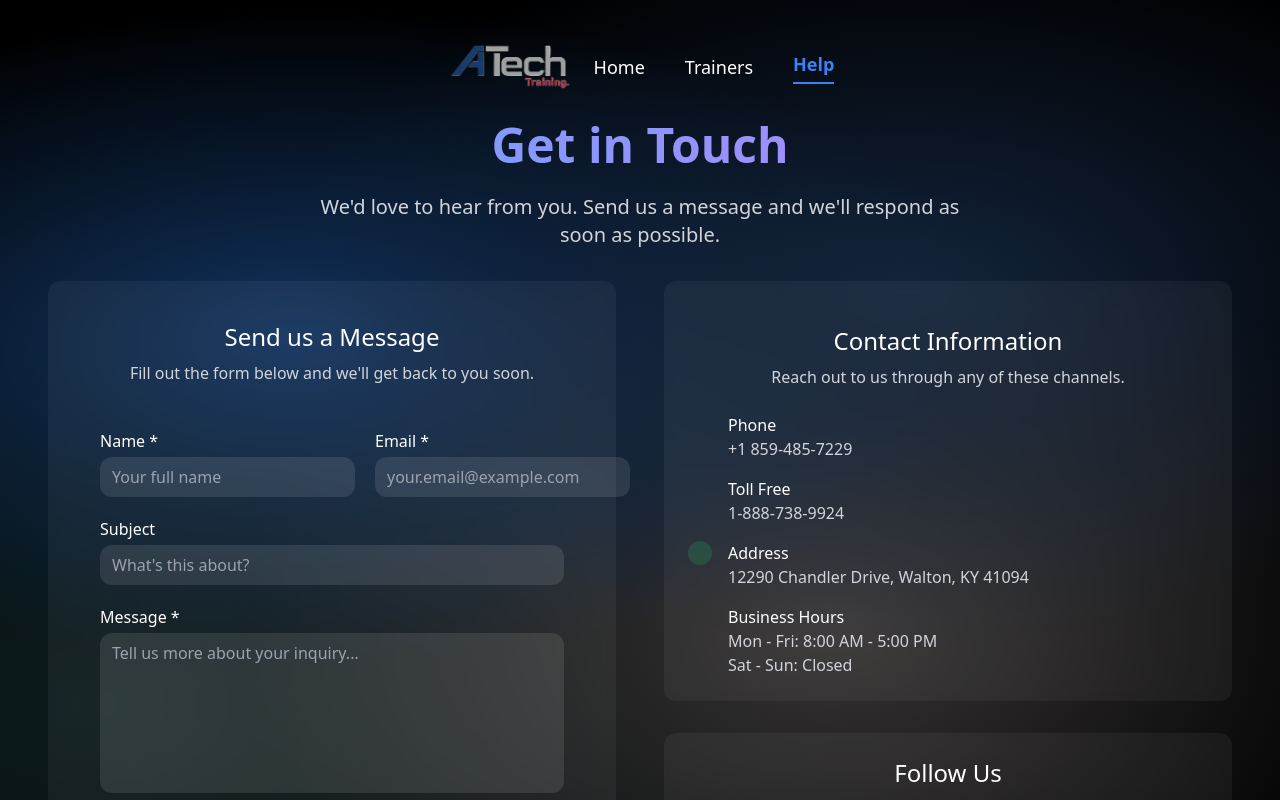
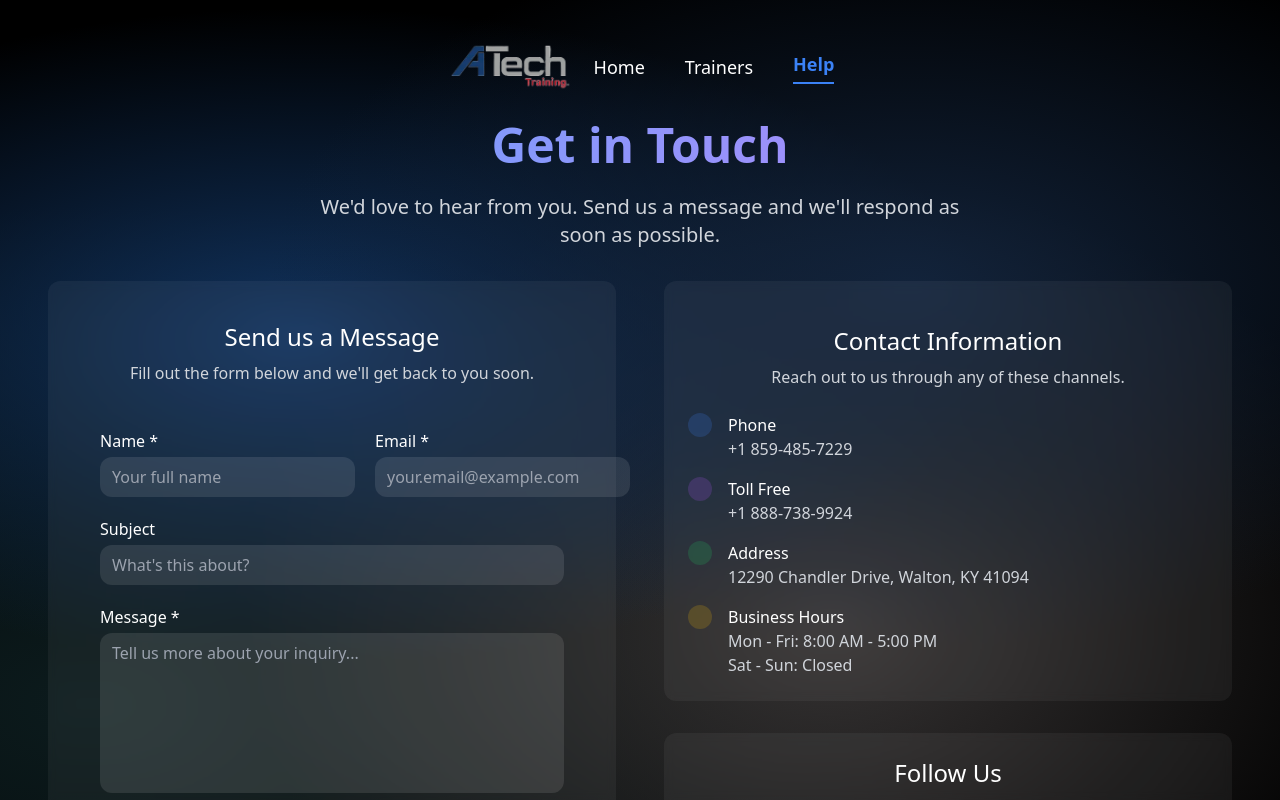
Before and after one commit to kee5625/Trainer-Diagnostic-Interface, a React (Vite) app: page /help in a window 1280 px wide. Built offline with nearby package versions, Linux system fonts and the light colour scheme.

Commit message:
fixed colors in help page

```diff
--- a/src/components/generic/Help.tsx
+++ b/src/components/generic/Help.tsx
@@ -227,7 +227,7 @@ export default function Help() {
               />
               <ContactItem
                 label="Toll Free"
-                value="1-888-738-9924"
+                value="+1 888-738-9924"
                 color="purple"
               />
               <ContactItem
@@ -314,9 +314,16 @@ function ContactItem({
   value: string;
   color: string;
 }) {
+  const colorClasses = {
+    blue: "bg-blue-500/20",
+    purple: "bg-purple-500/20",
+    green: "bg-green-500/20",
+    yellow: "bg-yellow-500/20",
+  };
+
   return (
     <div className="flex items-start space-x-4">
-      <div className={`p-3 bg-${color}-500/20 rounded-full`} />
+      <div className={`p-3 ${colorClasses[color as keyof typeof colorClasses] || 'bg-gray-500/20'} rounded-full`} />
       <div>
         <p className="text-white font-medium">{label}</p>
         <p className="text-gray-300 whitespace-pre-line">{value}</p>
```
